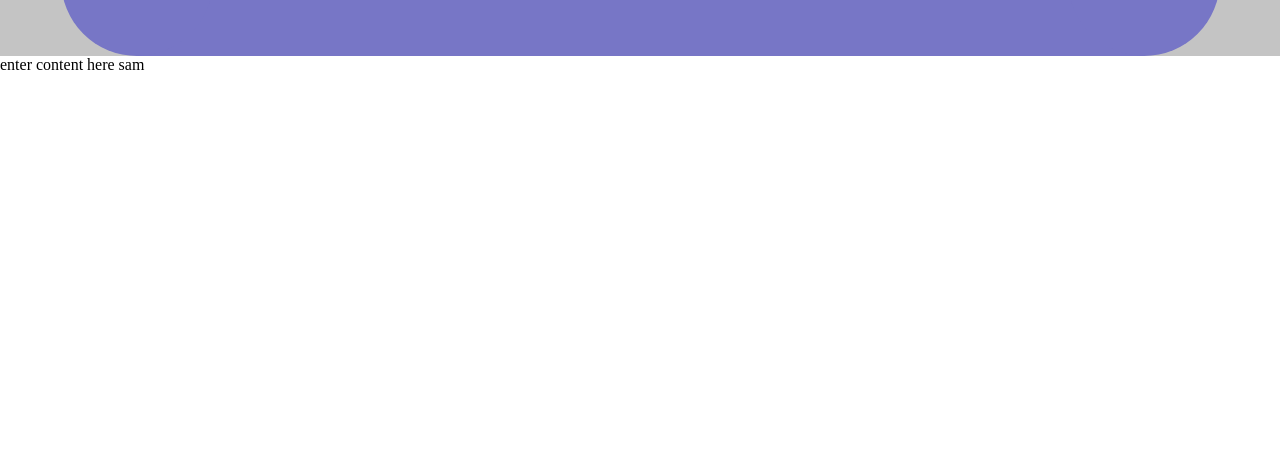
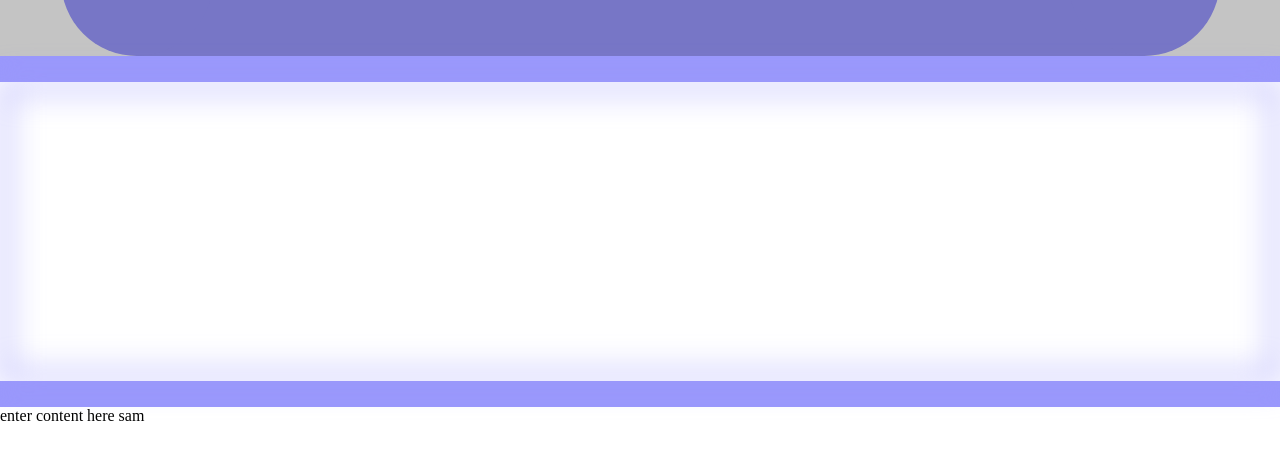
Before and after one commit to Shoebox-Development-LLC/portfolio-website, a Gatsby site: page / in a window 1280 px wide. Shown: the part 260-720 px from the top of the page. Built offline with nearby package versions, Linux system fonts and the light colour scheme; Gatsby itself is replaced by a stand-in of ours.

Commit message:
Added showcase and spacers

```diff
--- /dev/null
+++ b/src/components/Showcase.js
@@ -0,0 +1,11 @@
+import React from 'react'
+
+const Showcase = () => {
+    return (
+        <div className="showcase">
+
+        </div>
+    )
+}
+
+export default Showcase
--- /dev/null
+++ b/src/components/Spacer.js
@@ -0,0 +1,11 @@
+import React from 'react'
+
+const Spacer = () => {
+    return (
+        <div className="spacer">
+
+        </div>
+    )
+}
+
+export default Spacer
--- a/src/pages/index.js
+++ b/src/pages/index.js
@@ -2,6 +2,8 @@ import * as React from "react"
 import "../styles/index.css"
 import Nav from "../components/Nav"
 import Title from "../components/Title"
+import Spacer from "../components/Spacer"
+import Showcase from "../components/Showcase"
 
 // markup
 const IndexPage = () => {
@@ -11,6 +13,9 @@ const IndexPage = () => {
       <header>
       <Nav/>
       <Title/>
+      <Spacer/>
+      <Showcase/>
+      <Spacer/>
       </header>
       enter content here sam
     </main>
--- a/src/styles/index.css
+++ b/src/styles/index.css
@@ -39,6 +39,19 @@
   position: relative;
 }
 
+.spacer {
+  min-height: 26px;
+  background-color: var(--main-color);
+}
+
+.showcase {
+  min-height: 299px;
+  /*background: url(photo-1516321318423-f06f85e504b3.jpg);*/
+  mix-blend-mode: normal;
+  border: 8px solid var(--main-color);
+  filter: blur(16px);
+}
+
 #navItemLeft {
   margin-left: 15px;
 }
```
